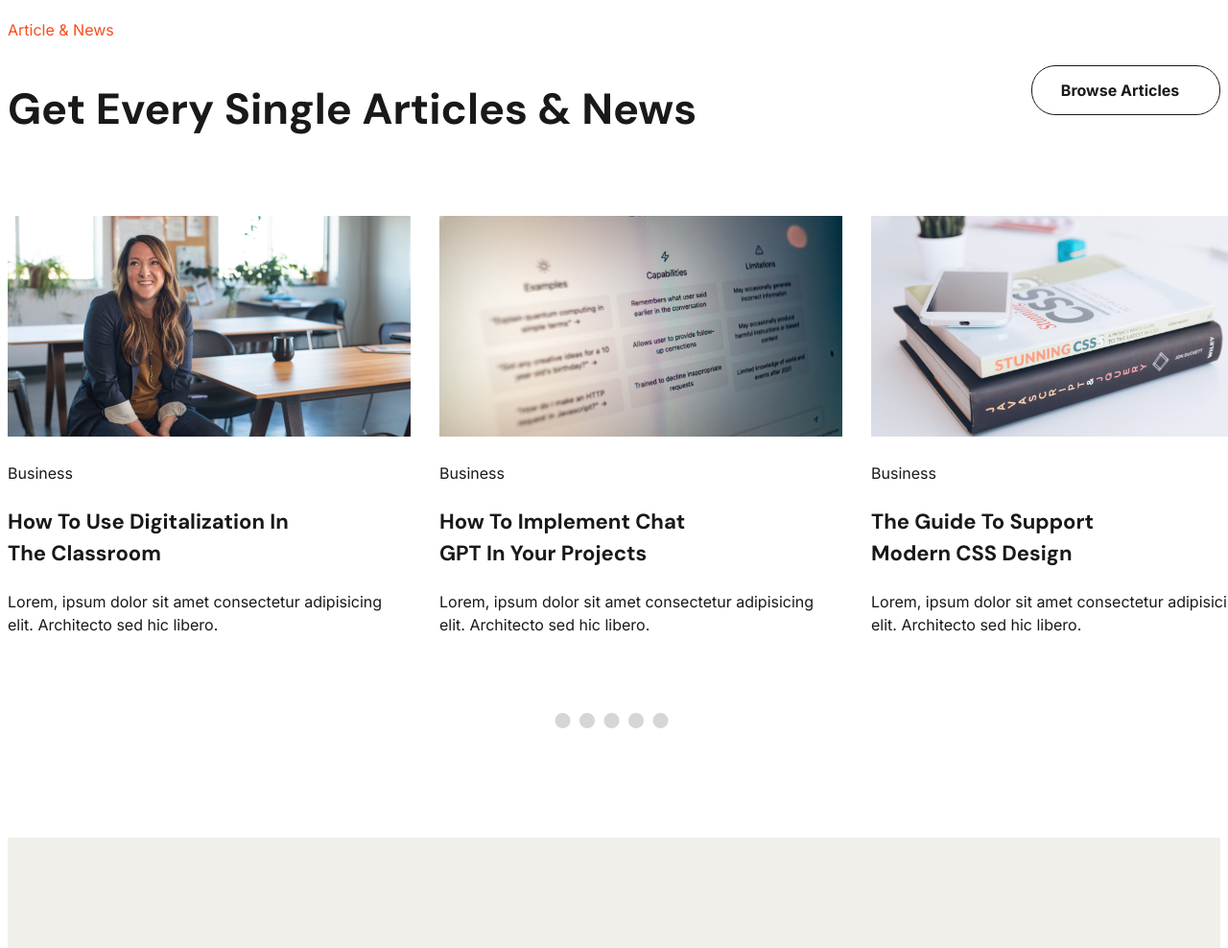
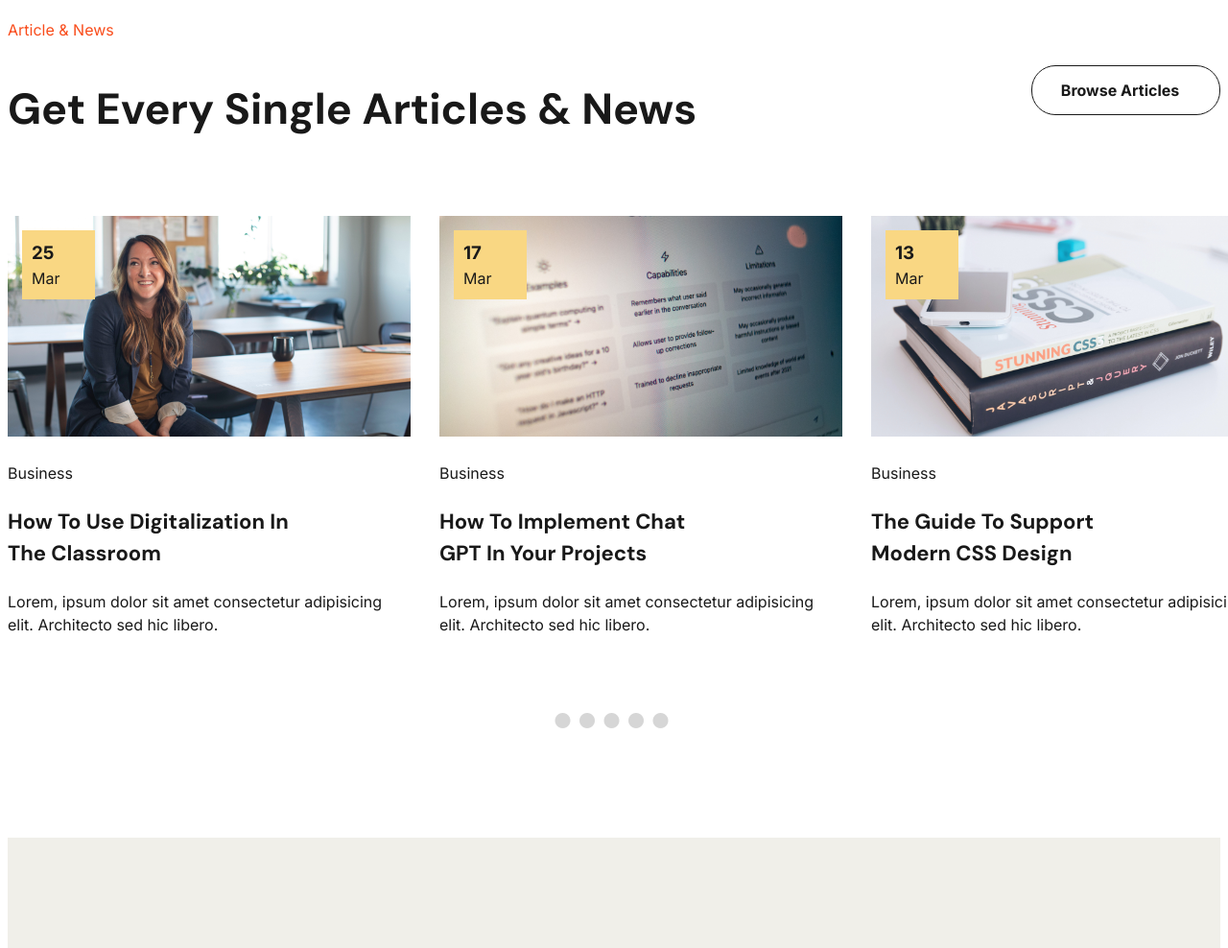
Before and after one commit to Eleonor83/html-css-assignment, a plain HTML site: page index.html in a window 1280 px wide. Shown: the part 8610-9598 px from the top of the page at 96% size. Drawn offline with nearby package versions, Linux system fonts and the light colour scheme; some icons are missing.

Commit message:
articles_and_news complete

```diff
--- a/css/style.scss
+++ b/css/style.scss
@@ -910,11 +910,35 @@ header {
             justify-content: space-evenly;
             .article {
                 padding-right: 30px;
-                img{
+                position: relative;
+                .date {
+                    position: absolute;
+                    justify-content: center;
+                    align-content: center;
+                    margin-top: 15px;
+                    margin-left: 15px;
+                    padding: 10px;
+                    width: 56px;
+                    height: auto;
+                    background-color:#F9D783;
 
+                    h3 {
+                        padding: 0;
+                        margin: 0;
+                    }
+                    p{
+                        margin: 0;
+                    }
                 }
                 p {
                     margin-top: 20px;
+                }
+                a{
+                    text-decoration: none;
+                    color: #191919;
+
+                    &:hover {
+                        color: #b1b0b0;
                     }
                     h3 {
                         font-family: 'DM Sans', sans-serif;
@@ -926,8 +950,9 @@ header {
                         @media (min-width:992px) {
                             text-align: left;
                         }
+                    }
+                }
 
-                }
             }
         }
         .dots {
--- a/index.html
+++ b/index.html
@@ -353,21 +353,33 @@
                </div>
                <div class="articles">
                   <div class="article">
+                     <div class="date">
+                        <h3>25</h3>
+                        <p>Mar</p>
+                     </div>
                      <img src="Images/article_25mar.png" alt="">
                      <p>Business</p>
-                     <h3>How To Use Digitalization In The Classroom</h3>
+                     <a href="#"><h3>How To Use Digitalization In The Classroom</h3></a>
                      <p>Lorem, ipsum dolor sit amet consectetur adipisicing elit. Architecto sed hic libero.</p>
                   </div>
                   <div class="article">
+                     <div class="date">
+                        <h3>17</h3>
+                        <p>Mar</p>
+                     </div>
                      <img src="Images/article_17mar.png" alt="">
                      <p>Business</p>
-                     <h3>How To Implement Chat GPT In Your Projects</h3>
+                     <a href="#"><h3>How To Implement Chat GPT In Your Projects</h3></a>
                      <p>Lorem, ipsum dolor sit amet consectetur adipisicing elit. Architecto sed hic libero.</p>
                   </div>
                   <div class="article">
+                     <div class="date">
+                        <h3>13</h3>
+                        <p>Mar</p>
+                     </div>
                      <img src="Images/article_13mar.png" alt="">
                      <p>Business</p>
-                     <h3>The Guide To Support Modern CSS Design</h3>
+                     <a href="#"><h3>The Guide To Support Modern CSS Design</h3></a>
                      <p>Lorem, ipsum dolor sit amet consectetur adipisicing elit. Architecto sed hic libero.</p>
                   </div>
                </div>
```
Also changed, not shown: css/style.css. Lines whose indentation alone changed are shown as unchanged.
